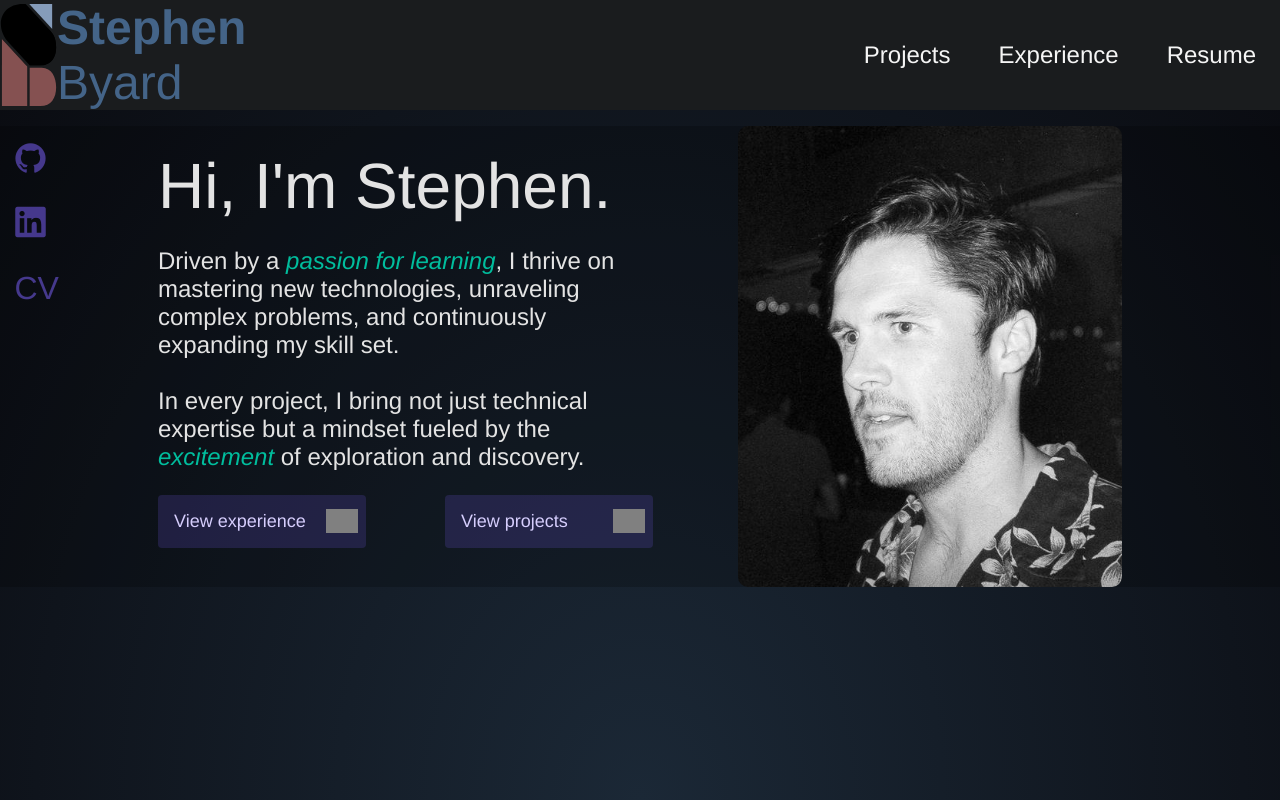
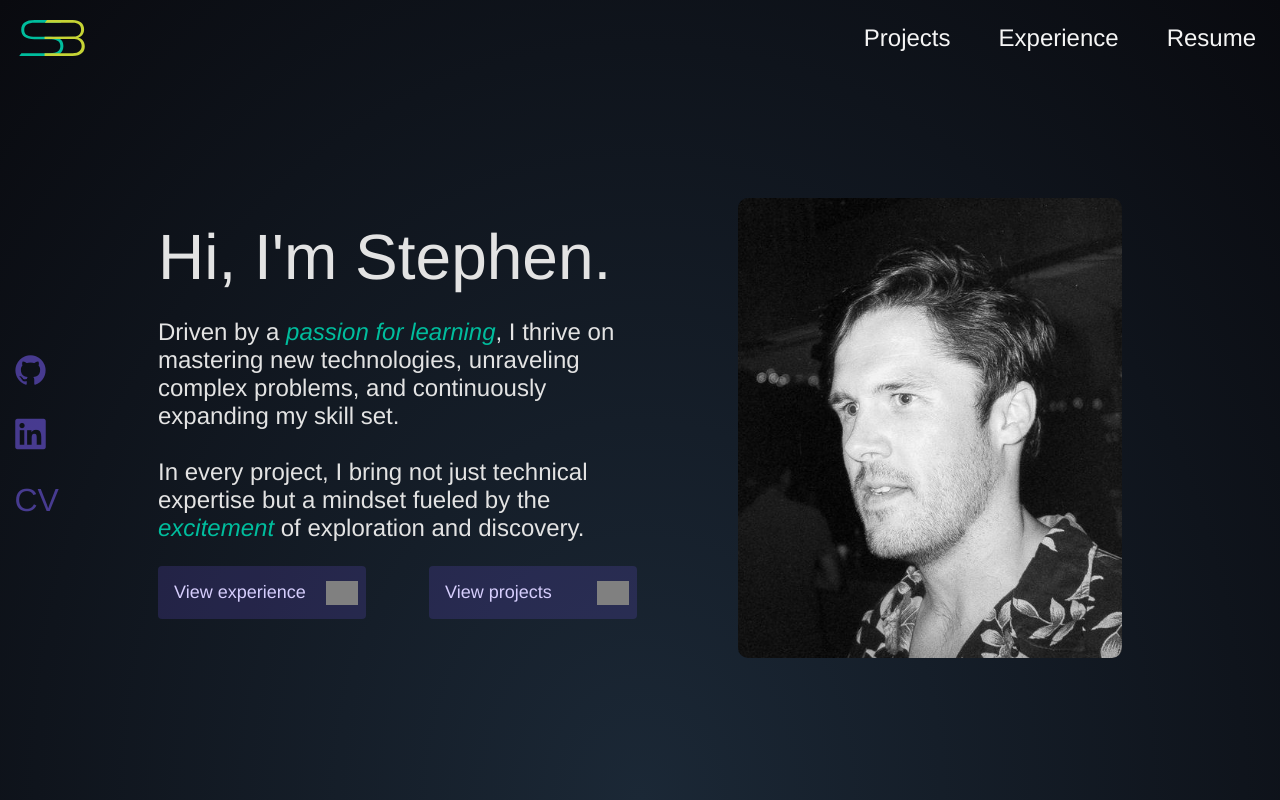
Before and after one commit to sbyardnss/sb-portfolio, a Vue app: page / in a window 1280 px wide. Built offline with nearby package versions, Linux system fonts and the light colour scheme; grey boxes are pictures that could not be loaded.

Commit message:
added logo and styled

```diff
--- a/src/components/Home.vue
+++ b/src/components/Home.vue
@@ -1,7 +1,7 @@
 <template>
   <div class="flex column align-c" :class="$style.homePageContainer">
     <SocialMediaIcons v-if="!isMobileView" />
-    <section class="full-container light-text" :class="$style.introAndPortrait">
+    <section class="light-text" :class="$style.introAndPortrait">
       <div class="w-80" :class="$style.aboutMe">
         <div class="flex column" :class="$style.bioNameContainer">
           <div :class="$style.nameHeader">Hi, I'm Stephen.
@@ -67,7 +67,9 @@ export default defineComponent({
 <style module>
 @media (min-width: 769px) {
   .homePageContainer {
-    padding-top: 1em;
+    /* padding-top: 2em; */
+    height: 90vh;
+    justify-content: center;
   }
 
   .nameHeader {
@@ -143,6 +145,7 @@ export default defineComponent({
   flex-direction: column;
   align-items: center;
   margin-bottom: 1em;
+  width: 100vw;
 }
 </style>
 
--- a/src/components/MobileHomeLinks.vue
+++ b/src/components/MobileHomeLinks.vue
@@ -58,6 +58,7 @@ export default defineComponent({
     height: 30%;
     cursor: pointer;
     margin-bottom: 1em;
+    margin-right: 1em;
   }
 
   .mobileHomeMenuItem:hover {
@@ -72,7 +73,7 @@ export default defineComponent({
   .mobileHomeLinks {
     display: flex;
     justify-content: space-between;
-    flex-wrap: wrap;
+    /* flex-wrap: wrap; */
     width: 90%;
   }
 }
--- a/src/components/Nav.vue
+++ b/src/components/Nav.vue
@@ -1,14 +1,15 @@
 <template>
   <div :class="$style.navContainer">
     <router-link to="/" :class="$style.homeLink">
-      <div class="flex evenly align-c" v-if="!isMobileView">
-        <img :class="$style.SBLogo" src="@/assets/sb_logo.svg" alt="My Image">
+      <div class="flex evenly align-e">
+        <img :class="$style.SBLogo" src="@/assets/SbLogo.svg" alt="My Image">
         <div :class="$style.nameContainer">
-          <div :class="$style.nameTextA">Stephen</div>
-          <div :class="$style.nameTextB">Byard</div>
+          <!-- <div class="subHeader">Stephen Byard</div> -->
+          <!-- <div class="subHeader">Stephen</div>
+          <div class="subHeader">Byard</div> -->
         </div>
       </div>
-      <div class="light-text m-1" v-else>SB</div>
+      <!-- <div class="light-text m-1" v-else>SB</div> -->
     </router-link>
     <div id="navLinkContainer" :class="$style.navLinkContainer" :style="{display: mobileNavDisplay}" class="flex evenly">
       <div v-if="isMobileView" :class="$style.navLink" @click="navigateToRoute('/')">Home</div>
@@ -76,11 +77,13 @@ export default defineComponent({
   display: flex;
   justify-content: space-between;
   align-items: center;
-  background-color: #1a1c1e;
+  /* background-color: #1a1c1e; */
 }
 
 .SBLogo {
-  height: 6.5em;
+  height: 4.5em;
+  margin: 0 1em;
+  /* filter: invert(50%); */
 }
 
 .nameContainer {
```
Also changed, not shown: src/assets/SbLogo.svg (added).
